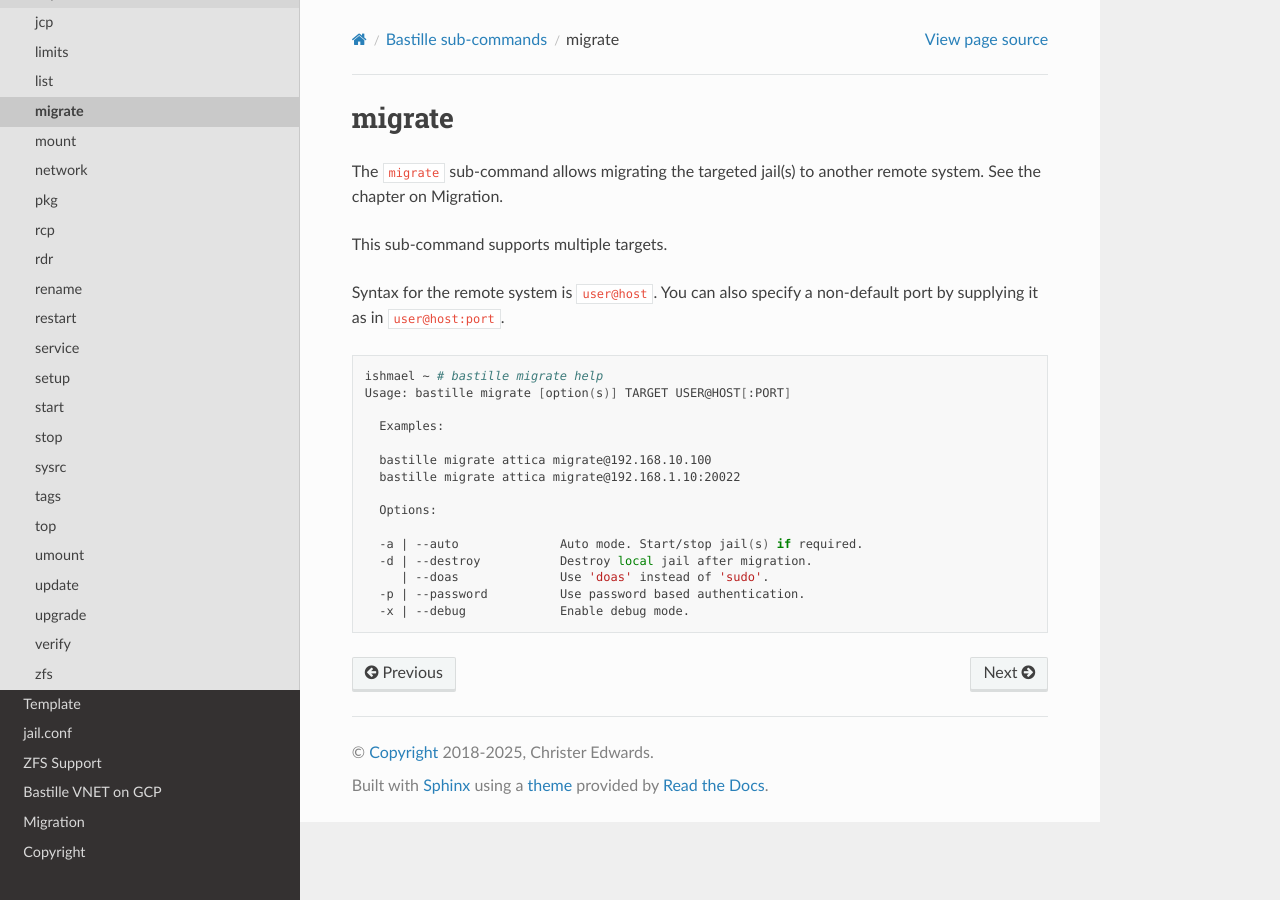
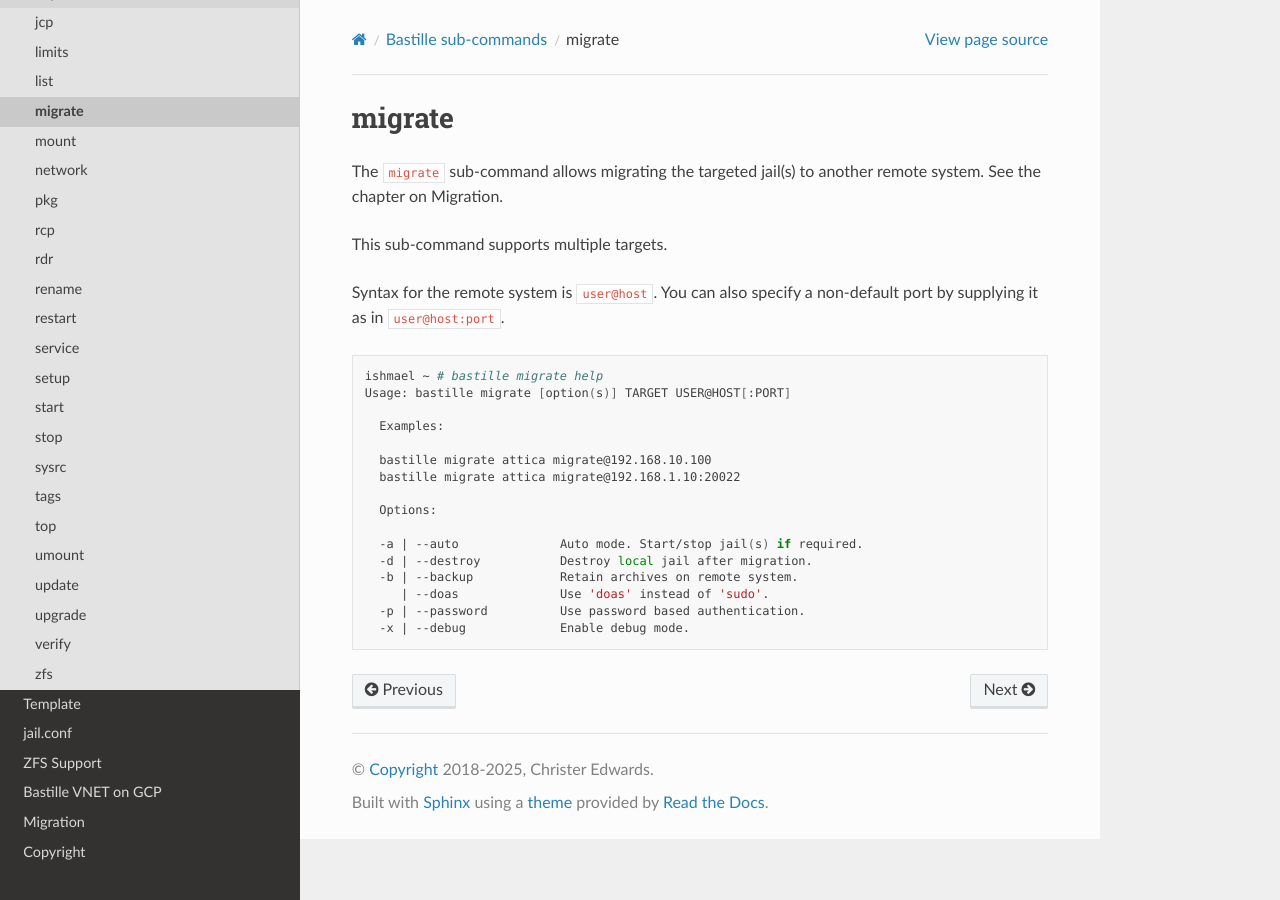
Before and after one commit to BastilleBSD/bastille, a Sphinx documentation site: the page built from docs/chapters/subcommands/migrate.rst, in a window 1280 px wide. Built offline with Sphinx 7.4.7 and the Read the Docs theme 3.1.0, drawn with Linux system fonts in a browser that asks for light colours.

Commit message:
Update migrate.rst

```diff
--- a/docs/chapters/subcommands/migrate.rst
+++ b/docs/chapters/subcommands/migrate.rst
@@ -23,6 +23,7 @@ port by supplying it as in ``user@host:port``.
 
     -a | --auto              Auto mode. Start/stop jail(s) if required.
     -d | --destroy           Destroy local jail after migration.
+    -b | --backup            Retain archives on remote system.
        | --doas              Use 'doas' instead of 'sudo'.
     -p | --password          Use password based authentication.
     -x | --debug             Enable debug mode.
```
